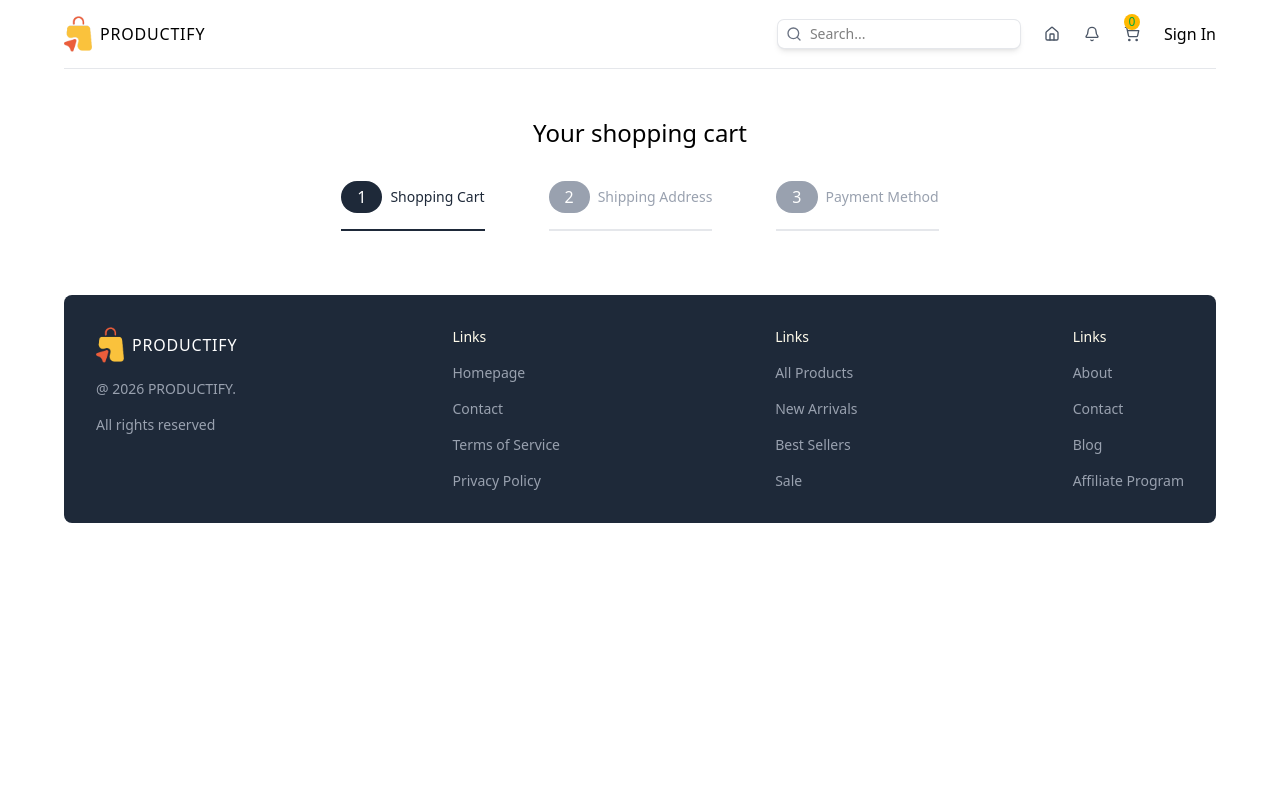
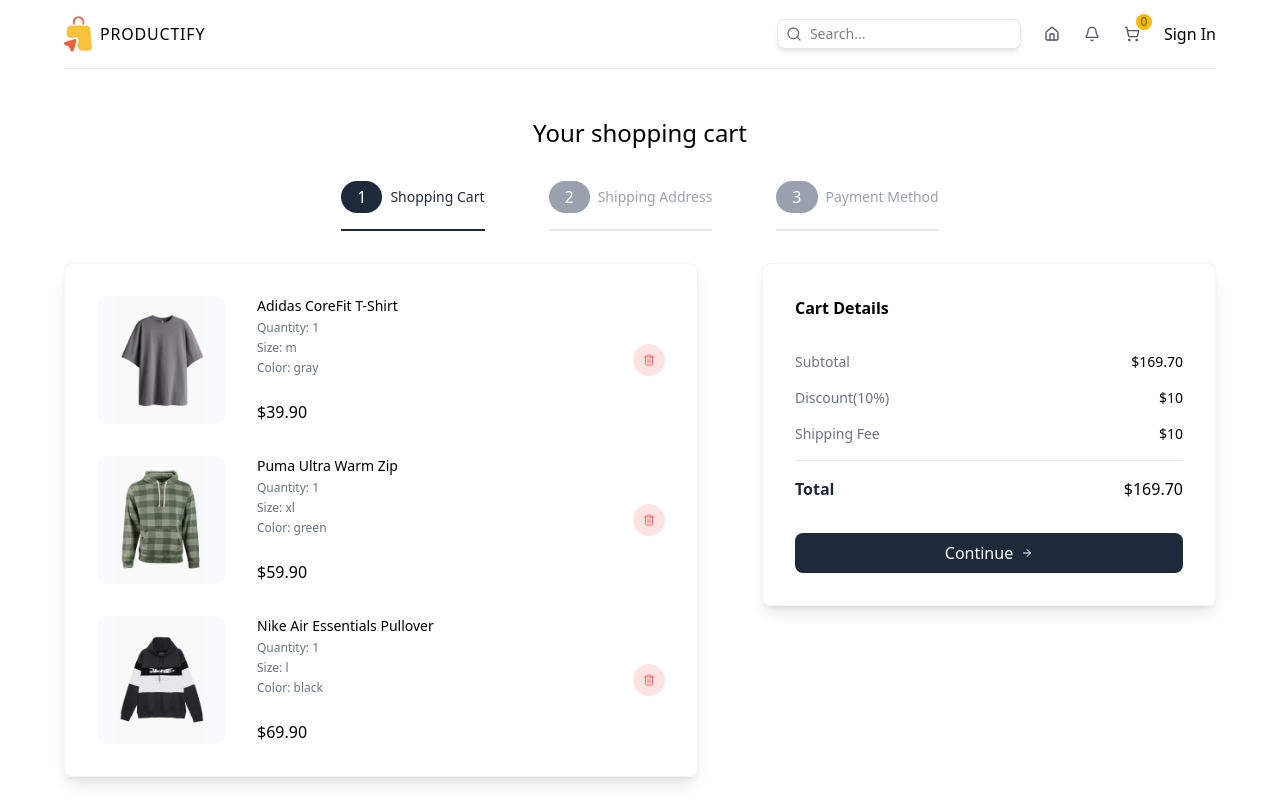
Before and after one commit to Zack289/ecom-ui, a Next.js app in the folder client/: page /cart in a window 1280 px wide. Shown: the top 800 px of the page. Built offline with nearby package versions, Linux system fonts and the light colour scheme.

Commit message:
Added the shopping cart section

```diff
--- a/client/src/app/cart/page.tsx
+++ b/client/src/app/cart/page.tsx
@@ -1,21 +1,25 @@
-"use client"
+"use client";
 
+import PaymentForm from "@/component/PaymentForm";
+import ShippingForm from "@/component/ShippingForm";
+import { ArrowRight, Trash2 } from "lucide-react";
+import Image from "next/image";
 import { useRouter, useSearchParams } from "next/navigation";
-
+import { useState } from "react";
 
 const steps = [
   {
-        id:1,
-        title: "Shopping Cart"
+    id: 1,
+    title: "Shopping Cart",
   },
   {
-        id:2,
-        title: "Shipping Address"
+    id: 2,
+    title: "Shipping Address",
   },
   {
-        id:3,
-        title: "Payment Method"
-    }
+    id: 3,
+    title: "Payment Method",
+  },
 ];
 
 const cartItems = [
@@ -36,7 +40,7 @@
     },
     quantity: 1,
     selectedSize: "m",
-    selectedColor: "gray"
+    selectedColor: "gray",
   },
   {
     id: 2,
@@ -51,7 +55,7 @@
     images: { gray: "/products/2g.png", green: "/products/2gr.png" },
     quantity: 1,
     selectedSize: "xl",
-    selectedColor: "green"
+    selectedColor: "green",
   },
   {
     id: 3,
@@ -70,16 +74,16 @@
     },
     quantity: 1,
     selectedSize: "l",
-    selectedColor: "black"
+    selectedColor: "black",
   },
-]
+];
 
 const CartPage = () => {
-
   const searchParams = useSearchParams();
   const router = useRouter();
+  const [shippingForm, setShippingForm] = useState(null);
 
-    const activeStep = parseInt(searchParams.get("step") || "1")
+  const activeStep = parseInt(searchParams.get("step") || "1");
   return (
     <div className="flex flex-col gap-8 items-center justify-center mt-12">
       {/* TITLE  */}
@@ -87,15 +91,125 @@
 
       {/* STEPS  */}
       <div className="flex flex-col lg:flex-row items-center gap-8 lg:gap-16">
-            {steps.map((step)=>(
-                <div className={`flex items-center gap-2 border-b-2 pb-4 ${step.id === activeStep ? "border-gray-800" : "border-gray-200"}`} key={step.id}>
-                    <div className={`not-odd:w-6 h-6 rounded-full text-white p-4 flex items-center justify-center ${step.id === activeStep ? "bg-gray-800" : "bg-gray-400"}`}>
+        {steps.map((step) => (
+          <div
+            className={`flex items-center gap-2 border-b-2 pb-4 ${step.id === activeStep ? "border-gray-800" : "border-gray-200"}`}
+            key={step.id}
+          >
+            <div
+              className={`not-odd:w-6 h-6 rounded-full text-white p-4 flex items-center justify-center ${step.id === activeStep ? "bg-gray-800" : "bg-gray-400"}`}
+            >
               {step.id}
             </div>
 
-                    <p className={`text-sm font-medium ${step.id === activeStep ? "text-gray-800" : "text-gray-400"}`}>{step.title}</p>
+            <p
+              className={`text-sm font-medium ${step.id === activeStep ? "text-gray-800" : "text-gray-400"}`}
+            >
+              {step.title}
+            </p>
           </div>
         ))}
+      </div>
+
+      {/* STEPS & DETAILS  */}
+      <div className="w-full flex flex-col lg:flex-row gap-16">
+        {/* STEPS  */}
+        <div className="w-full lg:w-7/12 shadow-lg border border-gray-100 p-8 rounded-lg flex flex-col gap-8">
+          {activeStep === 1 ? (
+            cartItems.map((item) => (
+              // SINGLE CART ITEM
+              <div className="flex items-center justify-between" key={item.id}>
+                {/* IMAGE ND DETAILS  */}
+                <div className="flex gap-8">
+
+                  {/* DETAILS  */}
+                  <div className="relative w-32 h-32 bg-gray-50 rounded-lg overflow-hidden">
+                    <Image
+                    // eslint-disable-next-line @typescript-eslint/ban-ts-comment
+                    // @ts-ignore
+                      src={item.images[item.selectedColor]}
+                      alt={item.name}
+                      fill
+                      className="object-contain"
+                    />
+                  </div>
+
+                  {/* ITEM DETAILS  */}
+                  <div className="flex flex-col justify-between">
+                    <div className="flex flex-col gap-1">
+                      <p className="text-sm font-medium">{item.name}</p>
+                      <p className="text-xs text-gray-500">Quantity:{" "}{item.quantity}</p>
+                      <p className="text-xs text-gray-500">Size:{" "} {item.selectedSize}</p>
+                      <p className="text-xs text-gray-500">Color:{" "} {item.selectedColor}</p>
+                    </div>
+                    <p className="font-medium">${item.price.toFixed(2)}</p>
+                  </div>
+                </div>
+
+                {/* DELETE BUTTON  */}
+                <button className="w-8 h-8 rounded-full bg-red-100 hover:bg-red-200 transition-all duration-300 text-red-400 flex items-center justify-center cursor-pointer">
+                  <Trash2 className="w-3 h-3" />
+                </button>
+              </div>
+            ))
+          ) : activeStep === 2 ? (
+            <ShippingForm />
+          ) : activeStep === 3 && shippingForm ? (
+            <PaymentForm />
+          ) : (
+            <p className="text-sm text-gray-500">
+              Please fill in the shipping form to continue.
+            </p>
+          )}
+        </div>
+
+        {/* DETAILS  */}
+        <div className="w-full lg:w-5/12 shadow-lg border border-gray-100 p-8 rounded-lg flex flex-col gap-8 h-max">
+          <h2 className="font-semibold">Cart Details</h2>
+          <div className="flex flex-col gap-4">
+            <div className="flex justify-between text-sm">
+              <p className="text-gray-500">Subtotal</p>
+              <p className="font-md">
+                $
+                {cartItems
+                  .reduce((acc, item) => acc + item.price * item.quantity, 0)
+                  .toFixed(2)}
+              </p>
+            </div>
+
+            <div className="flex justify-between text-sm">
+              <p className="text-gray-500">Discount(10%)</p>
+              <p className="font-md">$10</p>
+            </div>
+
+            <div className="flex justify-between text-sm">
+              <p className="text-gray-500">Shipping Fee</p>
+              <p className="font-md">$10</p>
+            </div>
+
+            <hr className="border-gray-200" />
+
+            <div className="flex justify-between">
+              <p className="text-gray-800 font-semibold">Total</p>
+              <p className="font-md">
+                $
+                {cartItems
+                  .reduce((acc, item) => acc + item.price * item.quantity, 0)
+                  .toFixed(2)}
+              </p>
+            </div>
+          </div>
+
+          {activeStep === 1 && (
+            <button
+              onClick={() => router.push("/cart?step=2", { scroll: false })}
+              className="w-full bg-gray-800 hover:bg-gray-900 transition-all duration-300 text-white p-2 rounded-lg cursor-pointer flex items-center justify-center gap-2"
+            >
+              Continue
+              <ArrowRight className="w-3 h-3" />
+            </button>
+          )}
+        </div>
       </div>
     </div>
   );
--- /dev/null
+++ b/client/src/component/PaymentForm.tsx
@@ -0,0 +1,7 @@
+const PaymentForm = () => {
+  return (
+    <div>PaymentForm</div>
+  );
+};
+
+export default PaymentForm;
--- /dev/null
+++ b/client/src/component/ShippingForm.tsx
@@ -0,0 +1,7 @@
+const ShippingForm = () => {
+  return (
+    <div>ShippingForm</div>
+  );
+};
+
+export default ShippingForm;
--- a/client/src/component/ShoppingCartIcon.tsx
+++ b/client/src/component/ShoppingCartIcon.tsx
@@ -8,7 +8,7 @@
   return (
     <Link href='/cart' className="relative">
         <ShoppingCart className="w-4 h-4  text-gray-600" />
-        <span className="absolute -top-3 bg-amber-400 text-green-600 rounded-full w-4 h-4 flex items-center justify-center text-xs font-medium">0</span>
+        <span className="absolute -top-3 -right-3 bg-amber-400 text-gray-600 rounded-full w-4 h-4 flex items-center justify-center text-xs font-medium">0</span>
     </Link>
   );
 };
```
Lines whose indentation alone changed are shown as unchanged.
